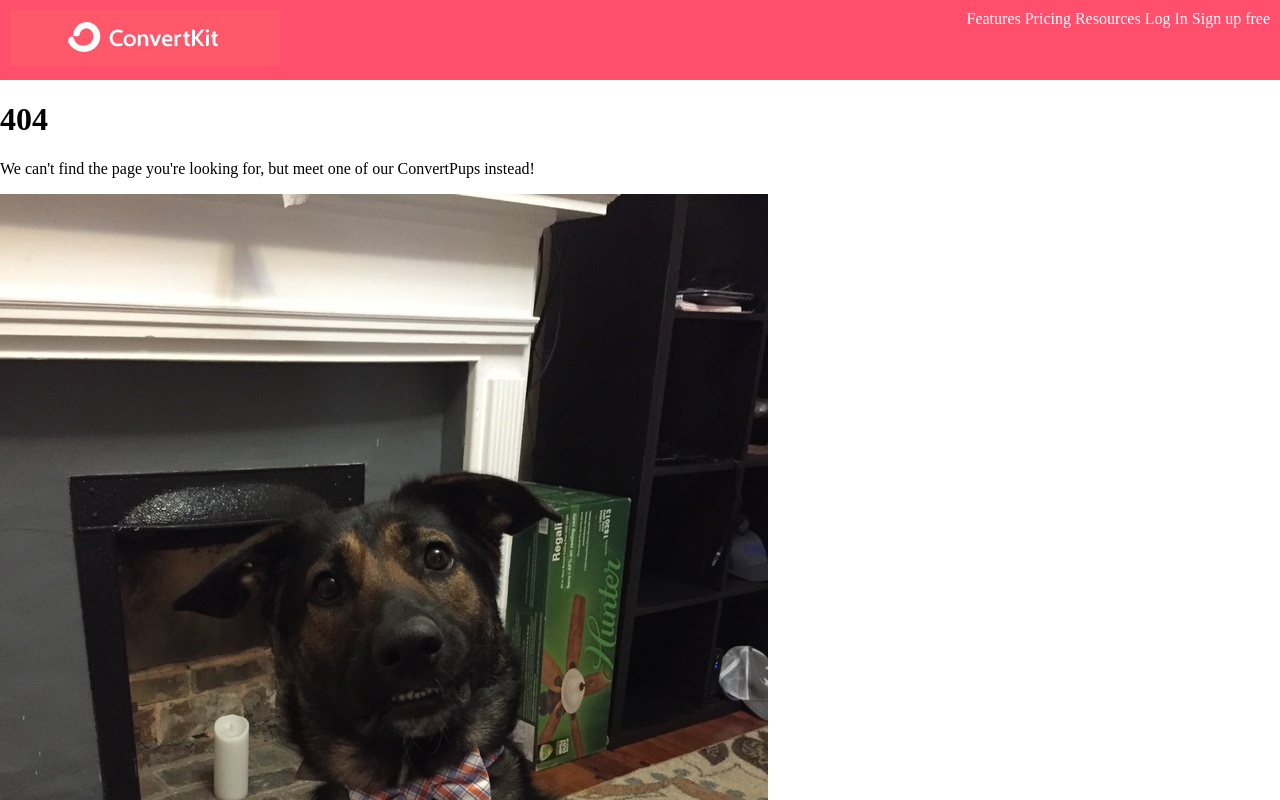
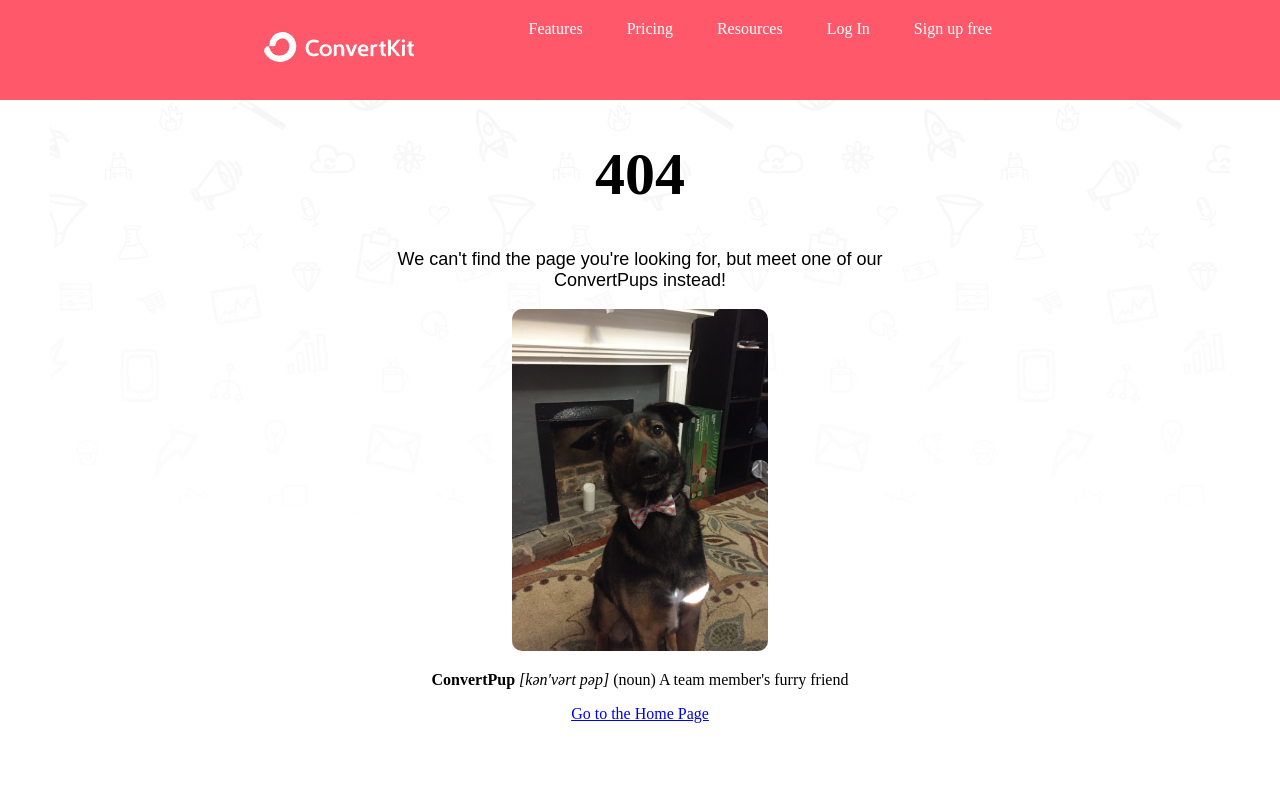
Before and after one commit to Zukauskas/02-pups, a website: page index.html in a window 1280 px wide. Shown: the top 800 px of the page. Drawn offline with Linux system fonts and the light colour scheme.

Commit message:
Add background image and new design changes

```diff
--- a/index.html
+++ b/index.html
@@ -6,21 +6,21 @@
     <meta name="viewport" content="width=device-width, initial-scale=1.0">
     <title>404 pups</title>
 </head>
-<body style="margin:0;">
-    <nav style="background-color: #ff4f6c; padding: 10px;;">
-        <img src="./img/logo.jpg" alt="logo">
-        <div style="float:right;">
-            <a href="#" style="text-decoration: none; color:white">Features</a>
-            <a href="#" style="text-decoration: none; color:white">Pricing</a>
-            <a href="#" style="text-decoration: none; color:white">Resources</a>
-            <a href="#" style="text-decoration: none; color:white">Log In</a>
-            <a href="#" style="text-decoration: none; color:white">Sign up free</a>
+<body style="margin:0; background-image: url(./img/icon-fade-bg.png); background-repeat: no-repeat; background-size:contain; background-position: top center;">
+    <nav style="background-color: #ff586b; padding: 20px; ">
+        <img src="./img/logo.jpg" alt="logo" style="margin-left: 15%;">
+        <div style="float:right; margin-right: 20%;">
+            <a href="#" style="text-decoration: none; color:white; padding: 20px;">Features</a>
+            <a href="#" style="text-decoration: none; color:white; padding: 20px;">Pricing</a>
+            <a href="#" style="text-decoration: none; color:white; padding: 20px;">Resources</a>
+            <a href="#" style="text-decoration: none; color:white; padding: 20px;">Log In</a>
+            <a href="#" style="text-decoration: none; color:white; padding: 20px;">Sign up free</a>
         </div>
     </nav>
-    <main>
-            <h1>404</h1>
-            <p>We can't find the page you're looking for, but meet one of our ConvertPups instead!</p>
-            <img src="./img/puppy.jpg" alt="cute puppy by the fireplace">
+    <main style="width: 40%; margin-left: 30%; text-align: center;">
+            <h1 style="font-size: 60px; font-family:serif;">404</h1>
+            <p style="font-size: 18px; font-family:sans-serif">We can't find the page you're looking for, but meet one of our ConvertPups instead!</p>
+            <img src="./img/puppy.jpg" alt="cute puppy by the fireplace" style="width: 50%; border-radius: 10px;">
             <p><b>ConvertPup</b> <em>[kən'vərt pəp]</em> (noun) A team member's furry friend</p>
             <a href="#">Go to the Home Page</a>
     </main>
```
Also changed, not shown: img/icon-fade-bg.png (added).
